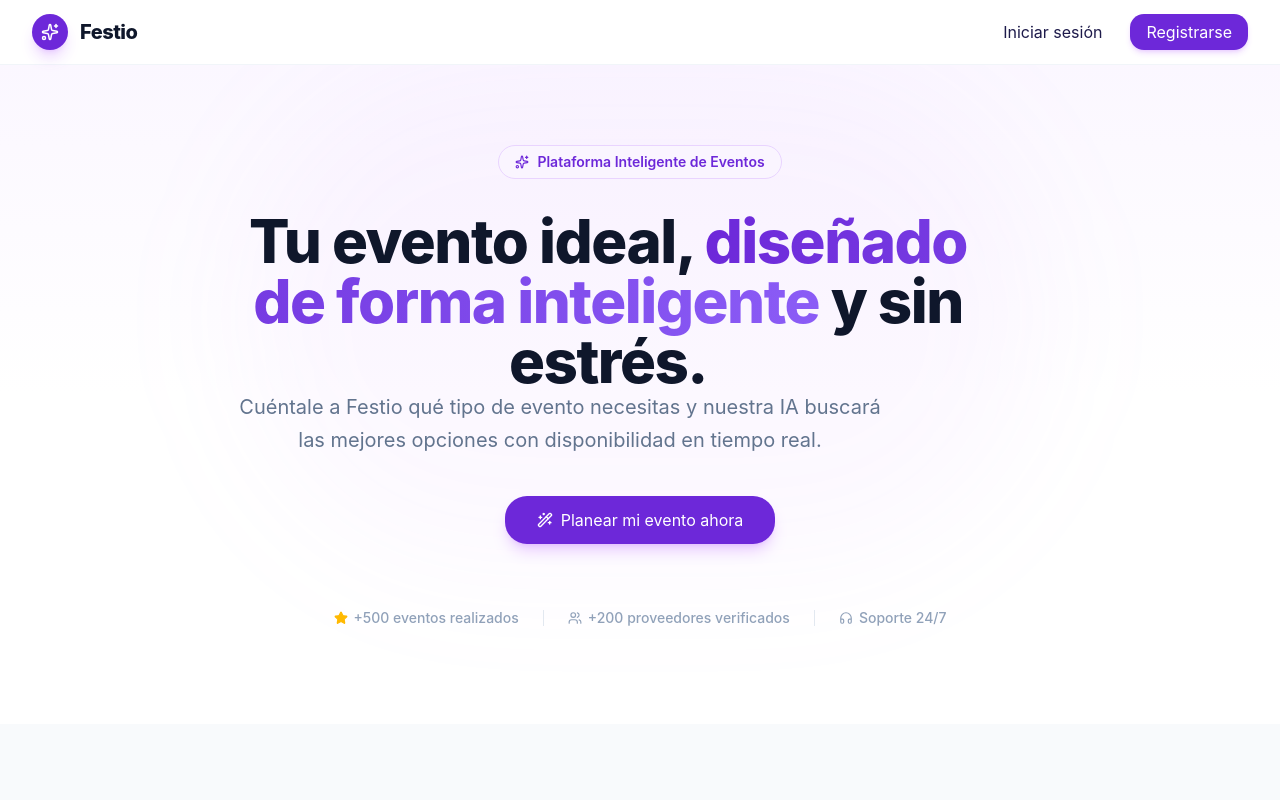
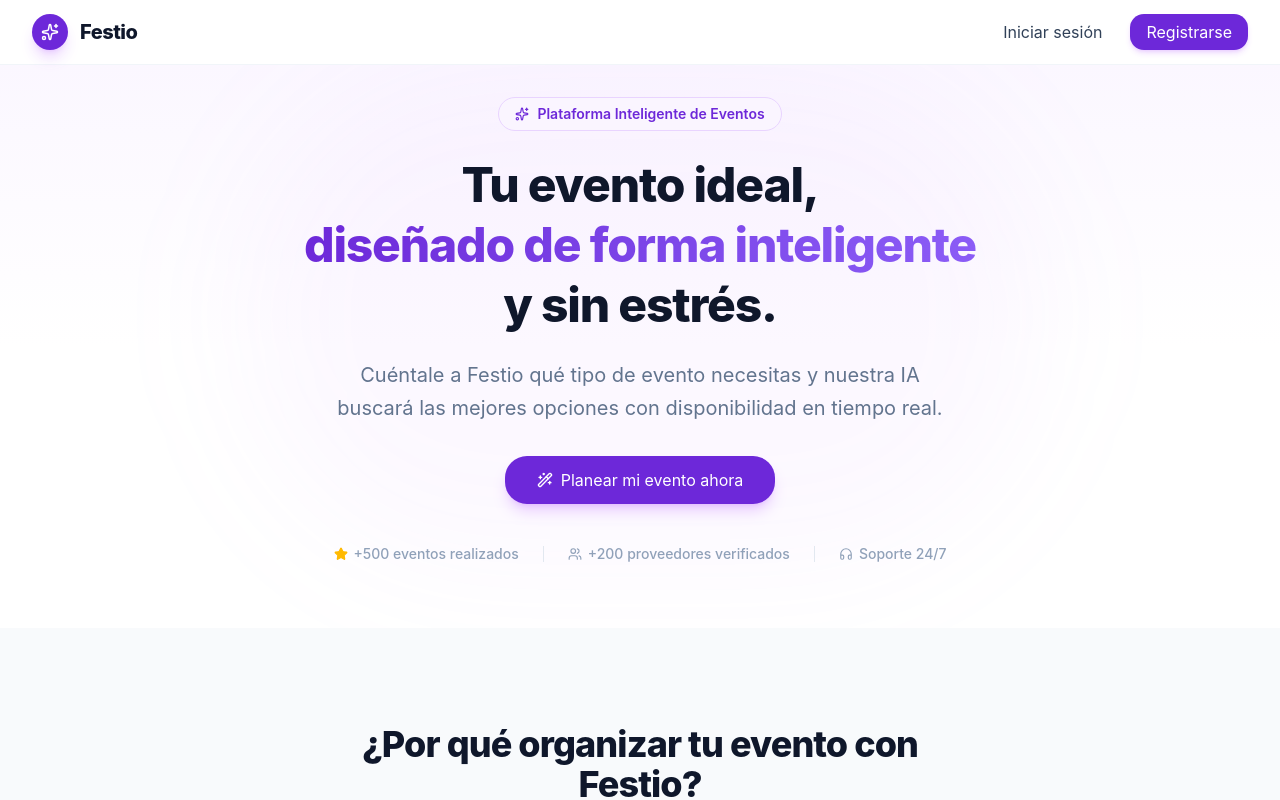
Before and after one commit to DiesmEsp/festio-frontend, a React (Vite) app: page / in a window 1280 px wide. Shown: the top 800 px of the page. Built offline with nearby package versions, Linux system fonts and the light colour scheme; no server answers.

Commit message:
fix(landing): Se mejoró el Hero del sitio web

```diff
--- a/src/screens/LandingPage.tsx
+++ b/src/screens/LandingPage.tsx
@@ -55,9 +55,13 @@ export function LandingPage({
 
           {/* Desktop nav */}
           <nav className="hidden items-center gap-3 md:flex">
-            <Button variant="ghost" onClick={onLoginClick}>
+            <button
+              type="button"
+              className="inline-flex items-center justify-center gap-2 whitespace-nowrap rounded-md text-sm font-medium h-9 px-4 py-2 text-slate-700 hover:text-[#6D28D9] hover:bg-purple-50 transition-colors"
+              onClick={onLoginClick}
+            >
               Iniciar sesión
-            </Button>
+            </button>
             <Button
               className="bg-[#6D28D9] hover:bg-[#5B21B6] text-white shadow-md shadow-purple-500/20 hover:shadow-lg hover:shadow-purple-500/30 transition-all"
               onClick={onRegisterClick}
@@ -81,9 +85,13 @@ export function LandingPage({
         {mobileMenuOpen ? (
           <div className="border-t border-slate-100 bg-white px-4 pb-4 pt-3 md:hidden">
             <div className="flex flex-col gap-2">
-              <Button variant="ghost" className="justify-start" onClick={onLoginClick}>
+              <button
+                type="button"
+                className="inline-flex items-center justify-start gap-2 whitespace-nowrap rounded-md text-sm font-medium h-9 px-4 py-2 text-slate-700 hover:text-[#6D28D9] hover:bg-purple-50 transition-colors"
+                onClick={onLoginClick}
+              >
                 Iniciar sesión
-              </Button>
+              </button>
               <Button
                 className="bg-[#6D28D9] hover:bg-[#5B21B6] text-white justify-start"
                 onClick={onRegisterClick}
@@ -101,9 +109,9 @@ export function LandingPage({
         <div className="absolute inset-0 bg-gradient-to-b from-purple-50/80 via-white to-white pointer-events-none" />
         <div className="absolute top-0 left-1/2 -translate-x-1/2 h-[500px] w-[800px] rounded-full bg-purple-400/5 blur-3xl pointer-events-none" />
 
-        <div className="relative mx-auto max-w-4xl px-4 pb-24 pt-20 text-center sm:px-6 lg:px-8">
+        <div className="relative mx-auto max-w-4xl px-4 pb-16 pt-6 text-center sm:px-6 sm:pt-8 lg:px-8">
           {/* Badge */}
-          <div className="mb-8 flex justify-center">
+          <div className="mb-6 flex justify-center">
             <Badge
               variant="secondary"
               className="gap-2 rounded-full border-purple-200 bg-purple-50 px-4 py-1.5 text-sm font-semibold text-[#6D28D9]"
@@ -114,22 +122,29 @@ export function LandingPage({
           </div>
 
           {/* Heading */}
-          <h1 className="mx-auto max-w-3xl text-4xl font-extrabold tracking-tight text-slate-900 sm:text-5xl lg:text-6xl">
-            Tu evento ideal,{" "}
-            <span className="bg-gradient-to-r from-[#6D28D9] to-[#8B5CF6] bg-clip-text text-transparent">
-              diseñado de forma inteligente
-            </span>{" "}
-            y sin estrés.
-          </h1>
+          <div className="flex w-full justify-center">
+            <h1 className="max-w-4xl text-center text-4xl font-extrabold tracking-tight leading-tight text-slate-900 sm:text-5xl">
+              Tu evento ideal,
+              <br className="hidden sm:block" />
+              <span className="bg-gradient-to-r from-[#6D28D9] to-[#8B5CF6] bg-clip-text text-transparent">
+                diseñado de forma inteligente
+              </span>
+              <br className="hidden sm:block" />
+              y sin estrés.
+            </h1>
+          </div>
 
           {/* Subtitle */}
-          <p className="mx-auto mt-6 max-w-2xl text-lg leading-relaxed text-slate-500 sm:text-xl">
-            Cuéntale a Festio qué tipo de evento necesitas y nuestra IA buscará las
-            mejores opciones con disponibilidad en tiempo real.
-          </p>
+          <div className="mt-6 flex w-full justify-center">
+            <p className="max-w-2xl text-center text-lg leading-relaxed text-slate-500 sm:text-xl">
+              Cuéntale a Festio qué tipo de evento necesitas y nuestra IA
+              <br className="hidden sm:block" />
+              buscará las mejores opciones con disponibilidad en tiempo real.
+            </p>
+          </div>
 
           {/* CTA */}
-          <div className="mt-10 flex flex-col items-center justify-center gap-4 sm:flex-row">
+          <div className="mt-8 flex flex-col items-center justify-center gap-4 sm:flex-row">
             <Button
               size="lg"
               className="h-12 rounded-xl bg-[#6D28D9] px-8 text-base font-bold text-white shadow-lg shadow-purple-500/25 transition-all hover:bg-[#5B21B6] hover:shadow-xl hover:shadow-purple-500/30 hover:-translate-y-0.5"
@@ -141,7 +156,7 @@ export function LandingPage({
           </div>
 
           {/* Trust indicators */}
-          <div className="mt-16 flex flex-wrap items-center justify-center gap-6 text-sm font-medium text-slate-400">
+          <div className="mt-10 flex flex-wrap items-center justify-center gap-6 text-sm font-medium text-slate-400">
             <span className="flex items-center gap-1.5">
               <Star size={14} className="text-amber-400 fill-amber-400" />
               +500 eventos realizados
```
